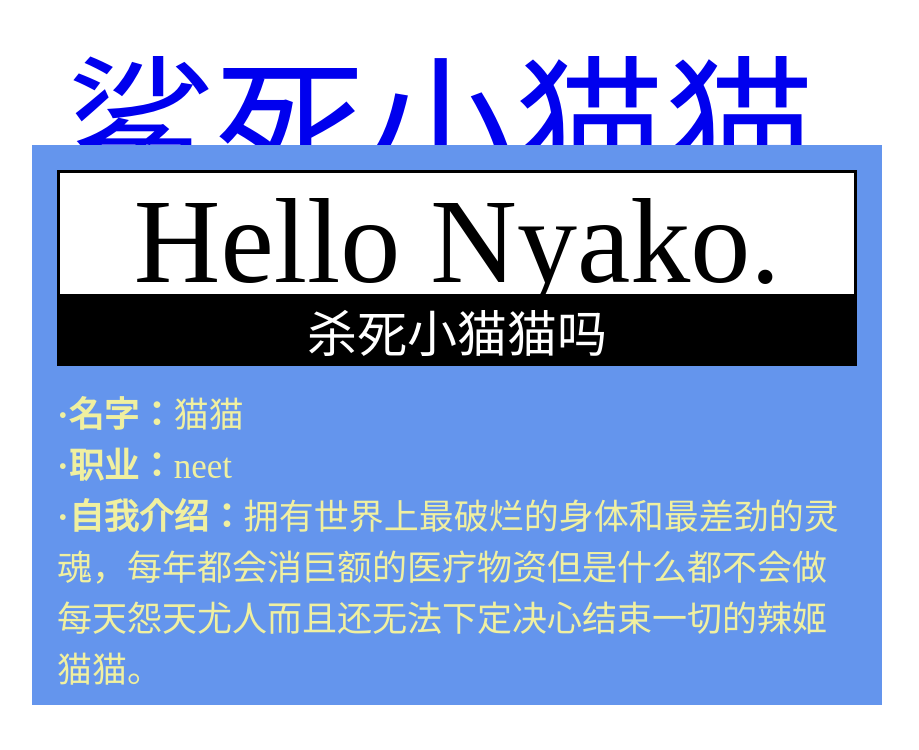
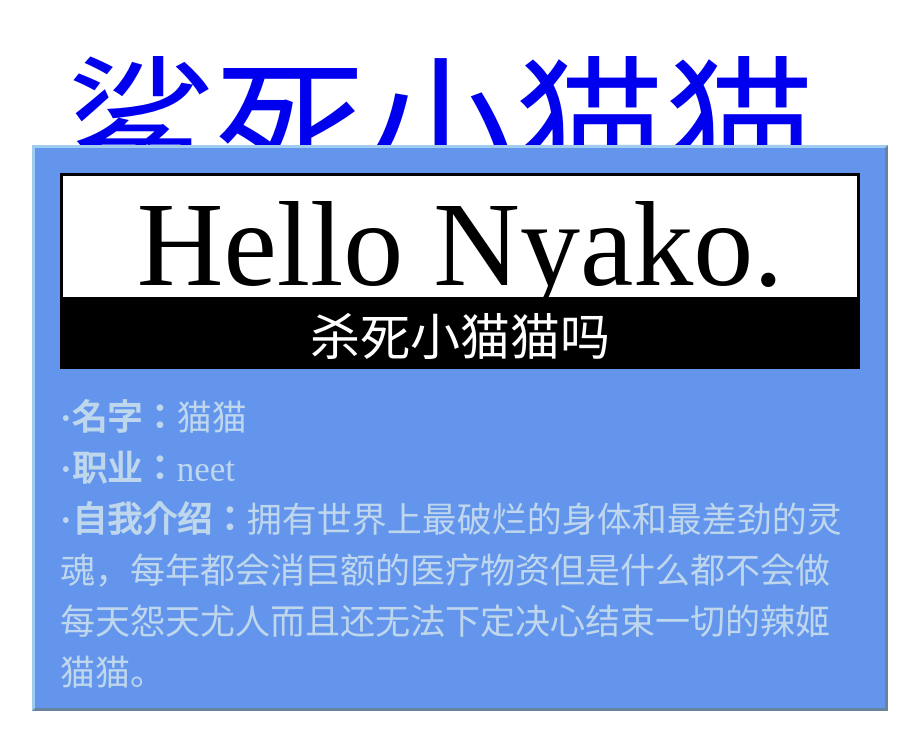
Before and after one commit to Rabimew/4Nyako.github.io, a plain HTML site: page index.html in a window 1280 px wide. Shown: the whole page, without its empty margins (208-1127 px from the left). Drawn offline with Linux system fonts and the light colour scheme.

Commit message:
Update 1.css

```diff
--- a/css/1.css
+++ b/css/1.css
@@ -7,6 +7,8 @@
     width: 100%;
 }
 .line234{
+    border-style: outset;
+    border-color:#a0ccf0;
 	position: absolute;
     top: 50%;
     left: 50%;
@@ -36,6 +38,6 @@
 
 .line4{
     font-size:35px;
-    color: #f0f0a0;
+    color: #bfd7ec;
     padding-top: 20px;
 }
```
